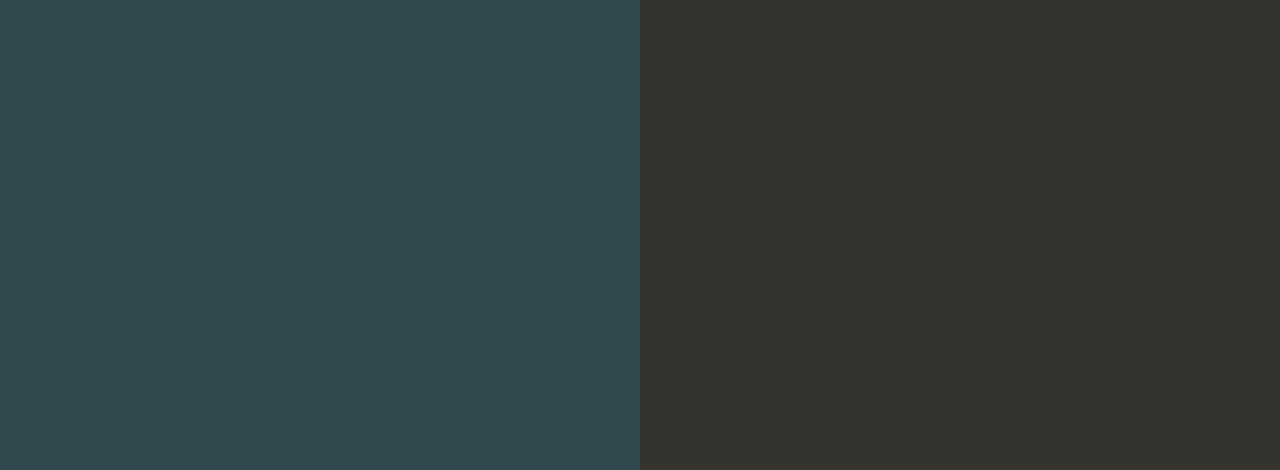
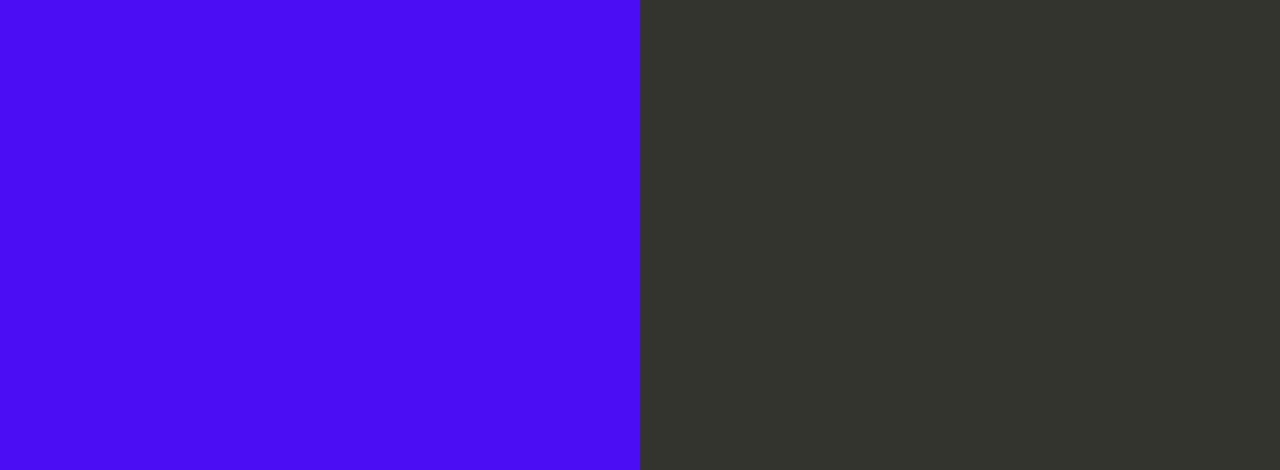
Before and after one commit to Bucha1958/aws-ci_cd, a website: page index.html in a window 1280 px wide. Shown: the part 330-800 px from the top of the page. Drawn offline with Linux system fonts and the light colour scheme.

Commit message:
change color

```diff
--- a/index.html
+++ b/index.html
@@ -35,7 +35,7 @@
 
         text-align: right;
         padding-top: 11em;
-        background-color: rgb(50, 72, 79);
+        background-color: rgb(75, 14, 244);
 
       }
       .textColumn p {
```
